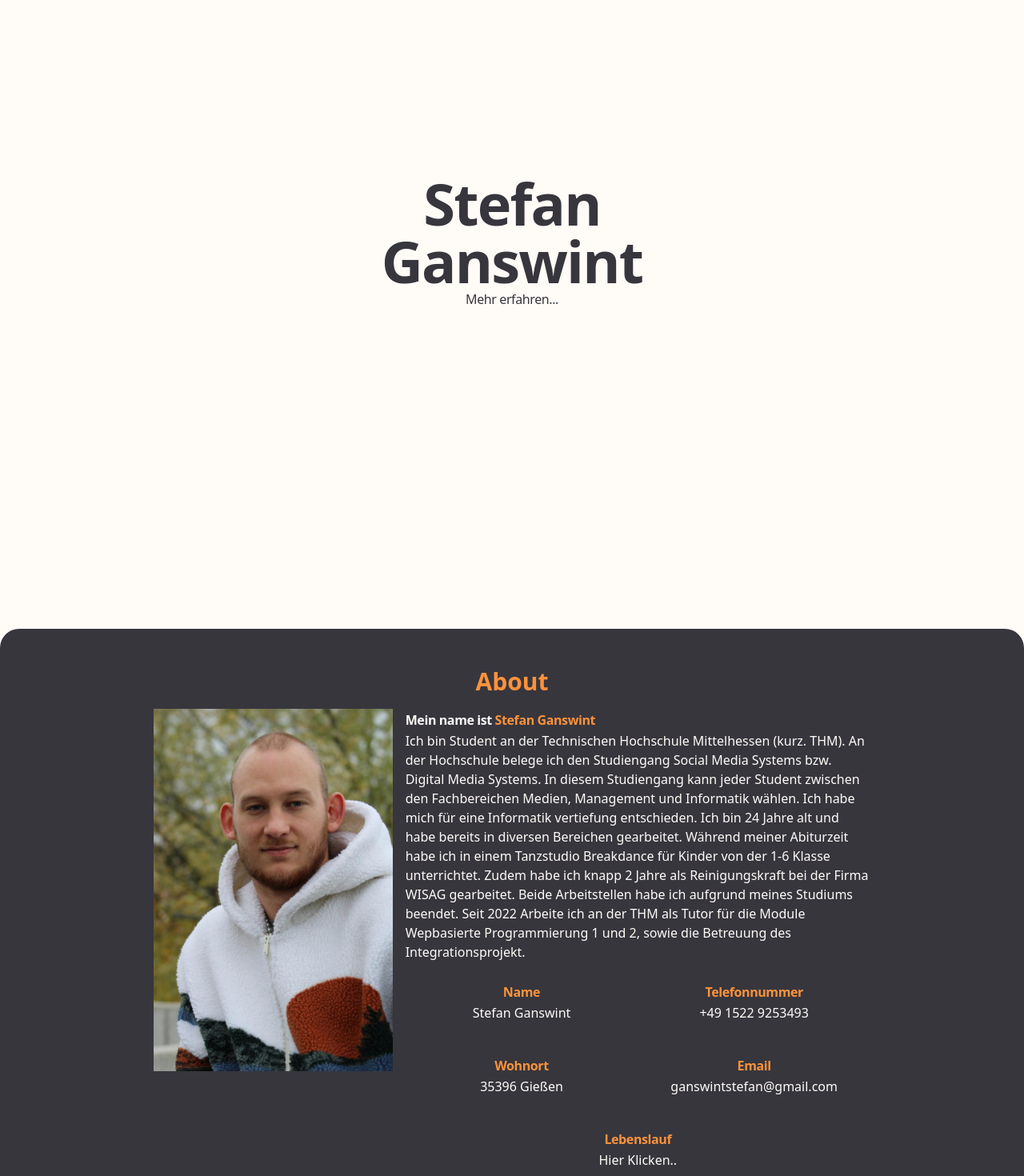
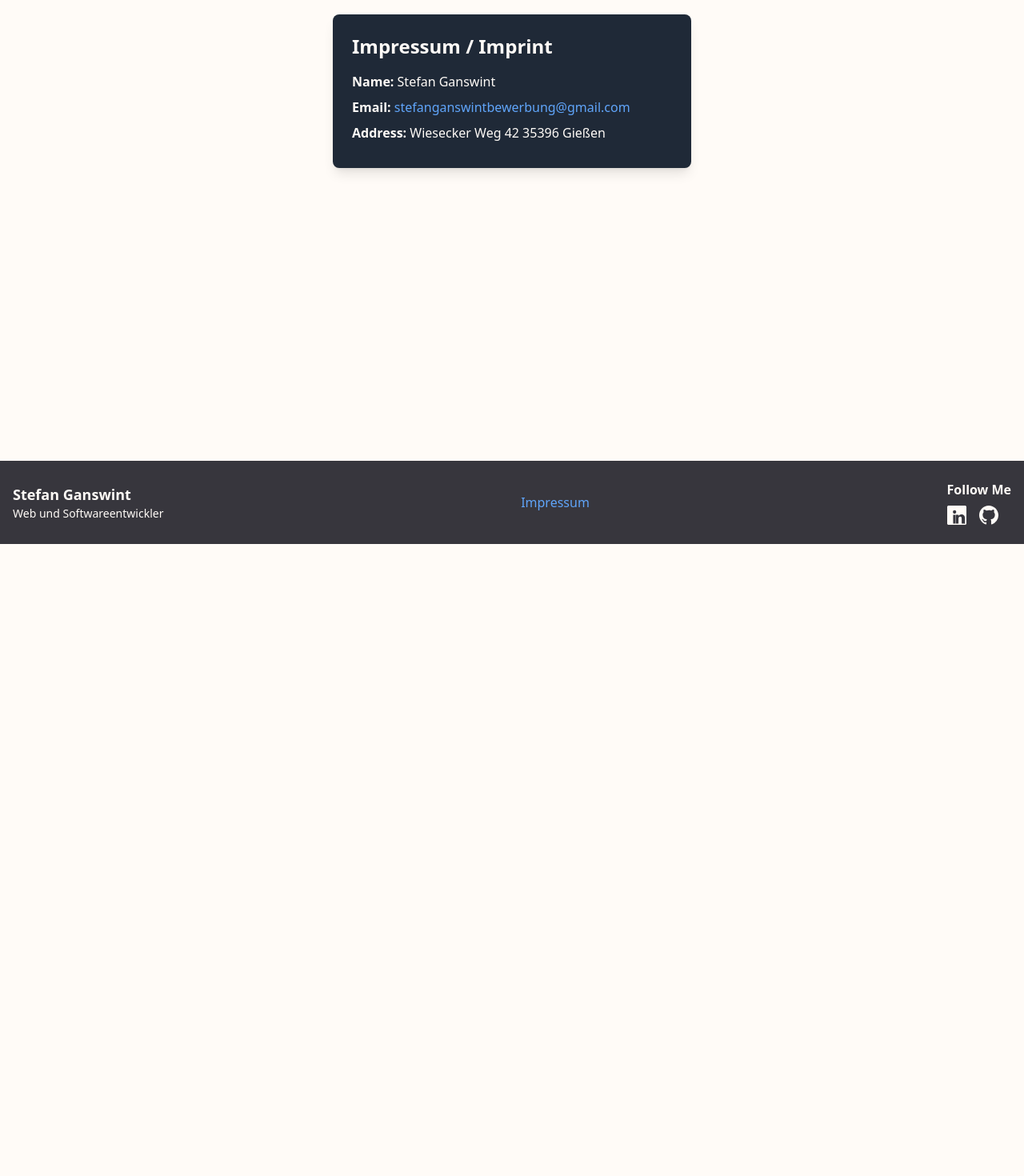
Before and after one commit to StefanG1102/Portfolio, an Angular app in the folder portfolioFrontend/: page /Impressum in a window 1280 px wide. Before the commit this address led to /. Shown: the part 120-1590 px from the top of the page at 80% size. After the commit the page ends 800 px from the top, so only its background shows below. Built offline with nearby package versions, Linux system fonts and the light colour scheme.

Commit message:
Imprint finished BUg Fixxes Routes added

```diff
--- a/portfolioFrontend/src/app/app.component.html
+++ b/portfolioFrontend/src/app/app.component.html
@@ -1,3 +1,9 @@
-<app-header></app-header>
-<app-homepage></app-homepage>
-<app-footer></app-footer>
+<div class="flex flex-col min-h-screen">
+  <app-header></app-header>
+
+  <main class="flex-grow">
+    <router-outlet></router-outlet>
+  </main>
+
+  <app-footer></app-footer>
+</div>
--- a/portfolioFrontend/src/app/app.module.ts
+++ b/portfolioFrontend/src/app/app.module.ts
@@ -8,6 +8,20 @@ import { HeaderComponent } from './header/header.component';
 import { HomepageComponent } from './homepage/homepage.component';
 import { DarkModeToggleComponent } from './dark-mode-toggle/dark-mode-toggle.component';
 import { ResumeComponent } from './resume/resume.component';
+import { ImprintComponent } from './imprint/imprint.component';
+import { ContactComponent } from './contact/contact.component';
+import {RouterModule, Routes} from "@angular/router";
+
+const appRoutes: Routes = [
+  { path: '', component: HomepageComponent }, // Default route
+  { path: 'Lebenslauf', component: ResumeComponent },
+  { path: 'Kontakt', component: ContactComponent },
+  {path: 'Impressum', component: ImprintComponent },
+  { path: '**', redirectTo: '' } // Optional: Redirect any unknown paths to homepage
+
+
+  // Add more routes as needed
+];
 
 @NgModule({
   declarations: [
@@ -16,11 +30,17 @@ import { ResumeComponent } from './resume/resume.component';
     HeaderComponent,
     HomepageComponent,
     DarkModeToggleComponent,
-    ResumeComponent
+    ResumeComponent,
+    ImprintComponent,
+    ContactComponent,
+
   ],
   imports: [
     BrowserModule,
-    AppRoutingModule
+    AppRoutingModule,
+    RouterModule.forRoot(appRoutes),
+
+
   ],
   providers: [],
   bootstrap: [AppComponent]
--- /dev/null
+++ b/portfolioFrontend/src/app/contact/contact.component.html
@@ -0,0 +1 @@
+<p>contact works!</p>
--- a/portfolioFrontend/src/app/footer/footer.component.html
+++ b/portfolioFrontend/src/app/footer/footer.component.html
@@ -4,6 +4,9 @@
       <div class="mb-4 md:mb-0">
         <h3 class="text-lg font-bold">Stefan Ganswint</h3>
         <p class="text-sm">Web und Softwareentwickler</p>
+      </div>
+      <div class="mb-4 md:mb-0">
+        <a routerLink="/Impressum" routerLinkActive="text-blue-400" class="hover:underline">Impressum</a>
       </div>
       <div class="mb-4 md:mb-0">
         <h4 class="text-md font-semibold">Follow Me</h4>
--- a/portfolioFrontend/src/app/homepage/homepage.component.html
+++ b/portfolioFrontend/src/app/homepage/homepage.component.html
@@ -37,20 +37,17 @@
               <p class="text-white">Stefan Ganswint</p>
             </div>
             <div class="col-span-2  flex flex-col items-center">
-              <h3 class="pt-6 text-base font-semibold leading-7 tracking-tight text-orange-400">Telefonnummer</h3>
-              <p class="text-white">+49 1522 9253493</p>
-            </div>
-            <div class="col-span-2  flex flex-col items-center">
               <h3 class="pt-10 text-base font-semibold leading-7 tracking-tight text-orange-400">Wohnort</h3>
               <p class="text-white">35396 Gießen</p>
             </div>
             <div class="col-span-2 flex flex-col items-center">
               <h3 class="pt-10 text-base font-semibold leading-7 tracking-tight text-orange-400">Email</h3>
-              <p class="text-white">ganswintstefan@gmail.com</p>
+              <a href="mailto:stefanganswintbewerbung@gmail.com" class="hover:underline text-customWhite" >stefanganswintbewerbung@gmail.com
+              </a>
             </div>
-            <div class="col-span-4  flex flex-col items-center">
+            <div class="col-span-2  flex flex-col items-center">
               <h3 class="pt-10 text-base font-semibold leading-7 tracking-tight text-orange-400">Lebenslauf</h3>
-              <a><p class="text-white">Hier Klicken..</p></a>
+              <a routerLink="/Lebenslauf"><p class="text-white">Hier Klicken..</p></a>
             </div>
           </div>
 
@@ -162,16 +159,13 @@
               <p class="text-white">Stefan Ganswint</p>
             </div>
             <div class="col-span-2  flex flex-col items-center">
-              <h3 class="pt-6 text-base font-semibold leading-7 tracking-tight text-orange-400">Telefonnummer</h3>
-              <p class="text-white">+49 1522 9253493</p>
-            </div>
-            <div class="col-span-2  flex flex-col items-center">
               <h3 class="pt-10 text-base font-semibold leading-7 tracking-tight text-orange-400">Wohnort</h3>
               <p class="text-white">35396 Gießen</p>
             </div>
             <div class="col-span-2 flex flex-col items-center">
               <h3 class="pt-10 text-base font-semibold leading-7 tracking-tight text-orange-400">Email</h3>
-              <p class="text-white">ganswintstefan@gmail.com</p>
+              <p class="text-white">stefanganswintbewerbung@gmail.com
+              </p>
             </div>
             <div class="col-span-4  flex flex-col items-center">
               <h3 class="pt-10 text-base font-semibold leading-7 tracking-tight text-orange-400">Lebenslauf</h3>
--- /dev/null
+++ b/portfolioFrontend/src/app/imprint/imprint.component.html
@@ -0,0 +1,8 @@
+<div class="bg-gray-800 text-white p-6 rounded-lg shadow-lg max-w-md mx-auto mt-10 h-full">
+  <h2 class="text-2xl font-bold mb-4">Impressum / Imprint</h2>
+  <p class="mb-2"><strong>Name:</strong> Stefan Ganswint</p>
+  <p class="mb-2"><strong>Email: </strong> <a href="mailto:stefanganswintbewerbung@gmail.com
+" class="text-blue-400 hover:underline">stefanganswintbewerbung@gmail.com
+  </a></p>
+  <p class="mb-2"><strong>Address:</strong> Wiesecker Weg 42 35396 Gießen</p>
+</div>
```
Also changed, not shown: portfolioFrontend/src/app/contact/contact.component.ts (added, +10 -0 lines), portfolioFrontend/src/app/imprint/imprint.component.ts (added, +10 -0 lines), portfolioFrontend/src/app/contact/contact.component.css (added), portfolioFrontend/src/app/imprint/imprint.component.css (added), 2 other files (tests, documents, lock files or other folders).
